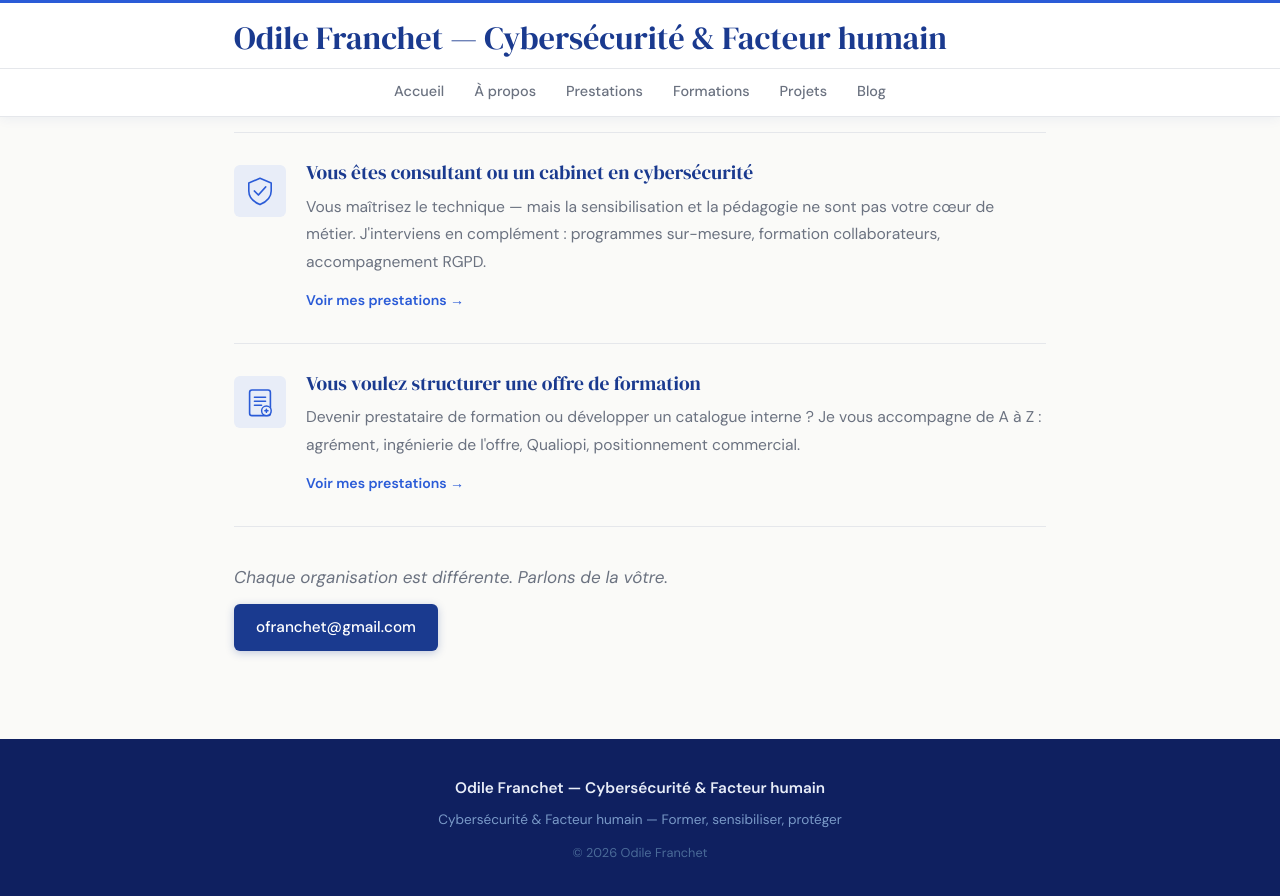
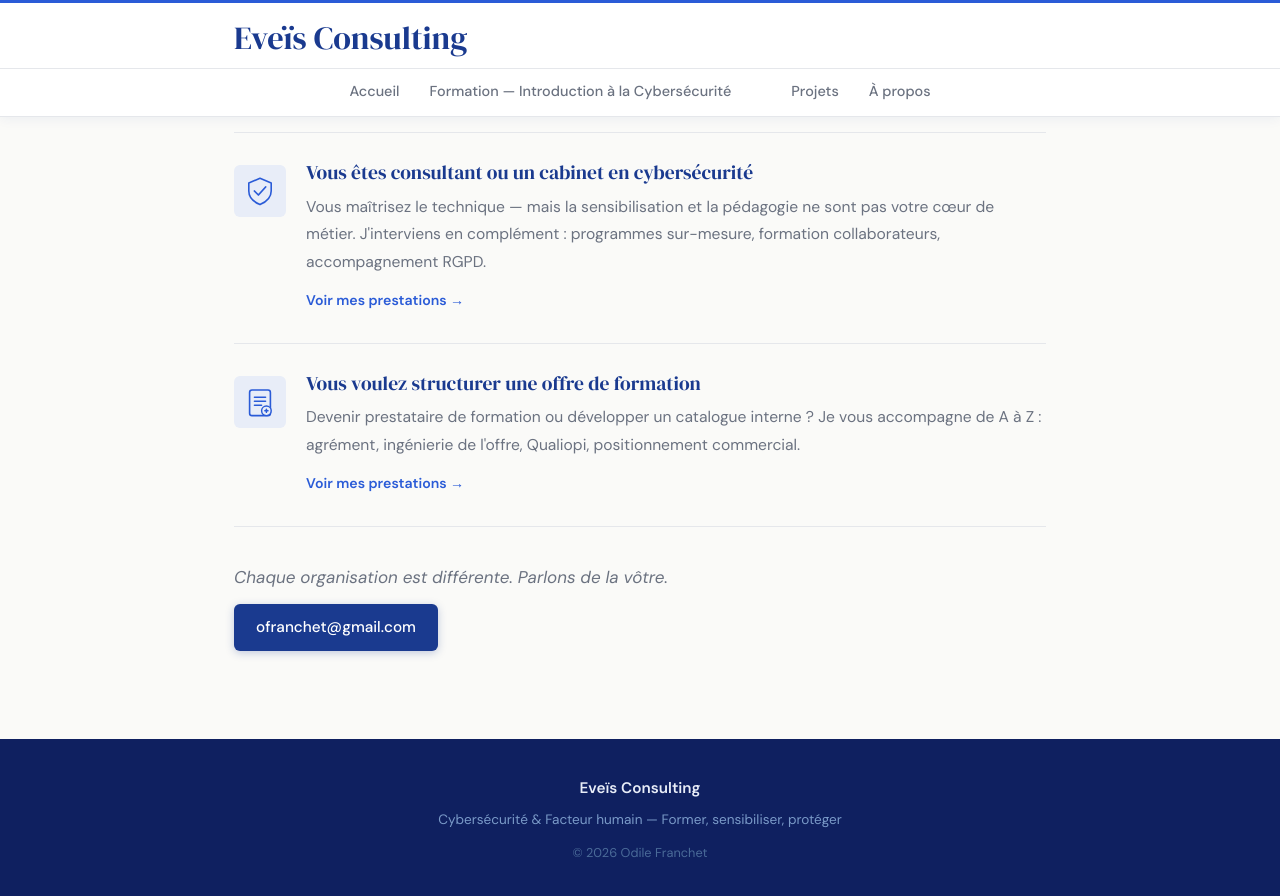
Before and after one commit to ofranchet73/ofranchet73.github.io, a Jekyll site: the page built from index.md, in a window 1280 px wide and 900 px high, scrolled down 1315 px. Shown: the top 896 px of the window. Built offline with Jekyll 4.4.1, drawn with Linux system fonts in a browser that asks for light colours.

Commit message:
Update _config.yml

```diff
--- a/_config.yml
+++ b/_config.yml
@@ -1,11 +1,10 @@
-title: "Odile Franchet — Cybersécurité & Facteur humain"
+title: "Eveïs Consulting"
+description: "Accompagnement formation et sensibilisation cybersécurité — Odile Franchet"
 markdown: kramdown
 kramdown:
   parse_block_html: true
-
 header_pages:
+  - formation.md
+  - cyber.md
+  - projets.md
   - apropos.md
-  - prestations.md
-  - formations.md
-  - projets.md
-  - blog.md
```
